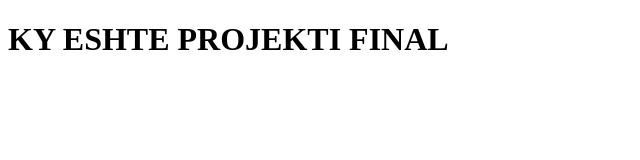
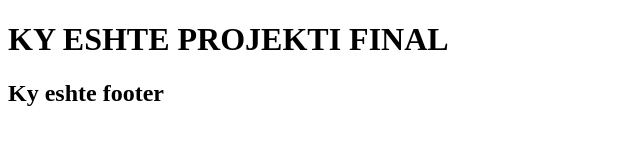
Before and after one commit to florentsahiti/emriProjektit, a plain HTML site: page index.html in a window 1280 px wide. Shown: the whole page, without its empty margins (0-640 px from the left). Drawn offline with Linux system fonts and the light colour scheme.

Commit message:
Perfundimi i footerit

```diff
--- a/index.html
+++ b/index.html
@@ -7,5 +7,7 @@
 </head>
 <body>
     <h1>KY ESHTE PROJEKTI FINAL</h1>
+
+    <h2>Ky eshte footer</h2>
 </body>
 </html>
```
